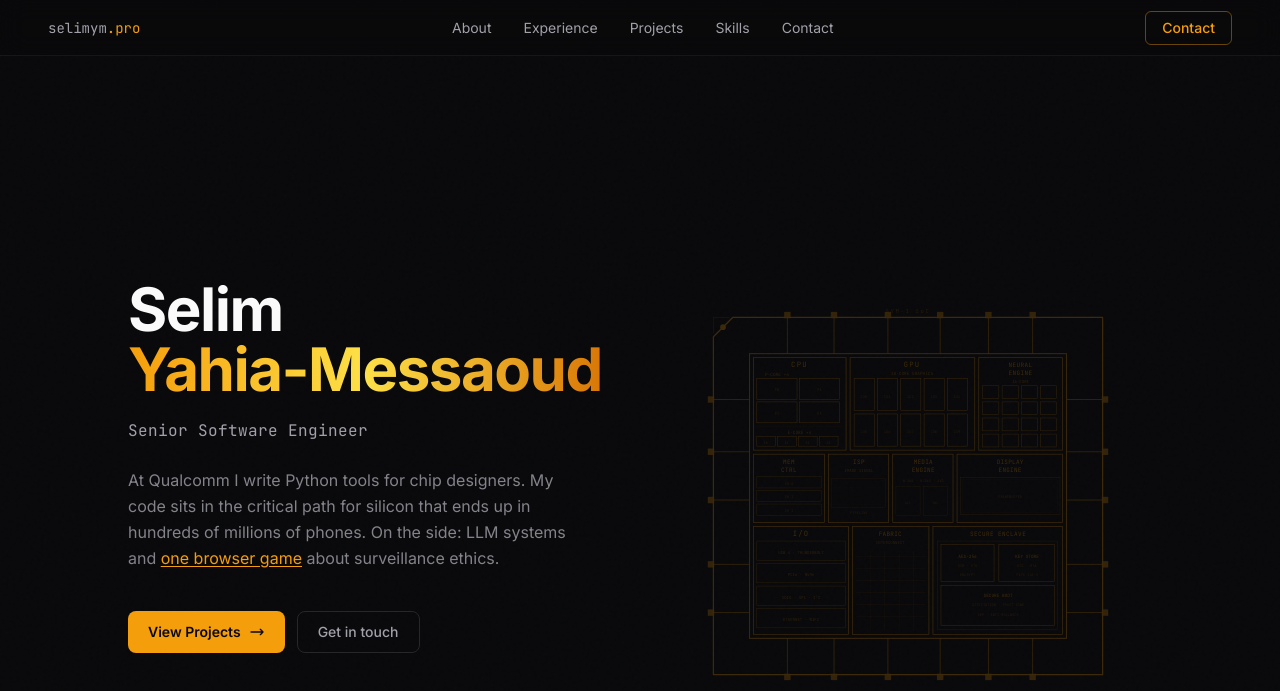
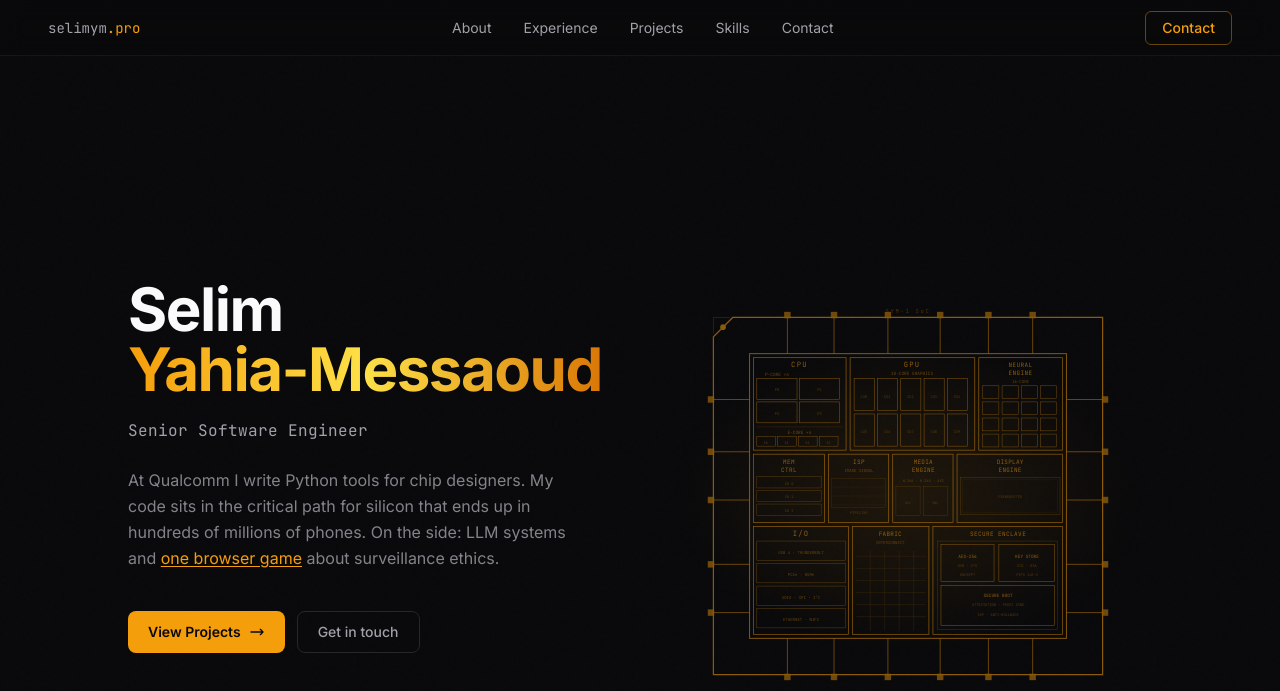
Before and after one commit to selimym/selimym.github.io, an Astro site: page / in a window 1280 px wide. Shown: the top 691 px of the page. Built offline with nearby package versions, Linux system fonts and the light colour scheme; Astro itself is replaced by a stand-in of ours.

Commit message:
feat: increase chip visibility with ambient halo

```diff
--- a/src/components/Hero.astro
+++ b/src/components/Hero.astro
@@ -72,10 +72,11 @@
     </div>
 
     <!-- Right: SoC die floorplan illustration -->
-    <div class="hidden md:flex justify-center items-center">
+    <div class="hidden md:flex justify-center items-center relative" id="chip-wrapper">
+      <div class="chip-halo" aria-hidden="true"></div>
       <svg
         viewBox="0 0 520 480"
-        class="w-[420px] h-[386px] text-accent opacity-[0.22]"
+        class="w-[420px] h-[386px] text-accent" style="opacity:0.55"
         fill="none"
         xmlns="http://www.w3.org/2000/svg"
         aria-hidden="true"
@@ -349,4 +350,12 @@
   .social-link {
     @apply flex items-center gap-2 text-sm text-muted hover:text-text transition-colors;
   }
+
+  .chip-halo {
+    position: absolute;
+    inset: 0;
+    background: radial-gradient(ellipse 70% 60% at 50% 50%, #F59E0B18 0%, transparent 70%);
+    pointer-events: none;
+    border-radius: 8px;
+  }
 </style>
```
